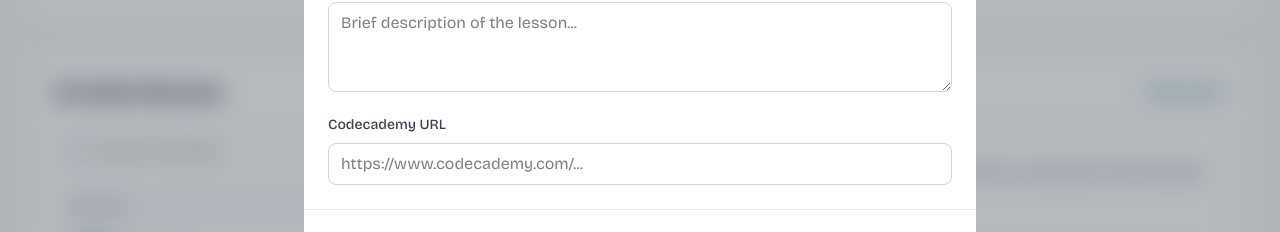
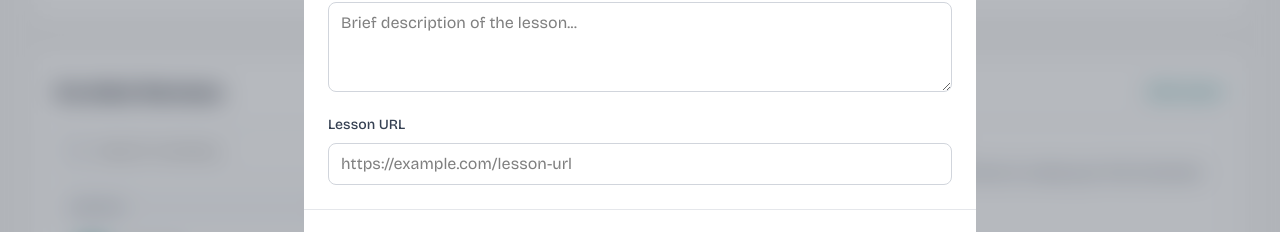
Before and after one commit to SLINT-Tech/slinttech.org, a React (Vite) app: page /mentor/course/1 in a window 1280 px wide. Both pictures are taken after a click on the button "+ Create Lesson". Shown: the part 359-591 px from the top of the page. Built offline with nearby package versions, Linux system fonts and the light colour scheme.

Commit message:
Update lesson URL label in Create New Lesson modal

```diff
--- a/src/Pages/MentorCourseDetailPage.tsx
+++ b/src/Pages/MentorCourseDetailPage.tsx
@@ -669,13 +669,13 @@ const MentorCourseDetailPage = () => {
                 />
               </div>
               <div>
-                <label className="block text-sm font-medium text-gray-700 mb-2">Codecademy URL</label>
+                <label className="block text-sm font-medium text-gray-700 mb-2">Lesson URL</label>
                 <input
                   type="url"
                   value={newLesson.link}
                   onChange={(e) => setNewLesson({...newLesson, link: e.target.value})}
                   className="w-full border border-gray-300 rounded-lg px-3 py-2 focus:border-[#008080] focus:ring-2 focus:ring-[#008080]/20 focus:outline-none"
-                  placeholder="https://www.codecademy.com/..."
+                  placeholder="https://example.com/lesson-url"
                 />
               </div>
             </div>
```
